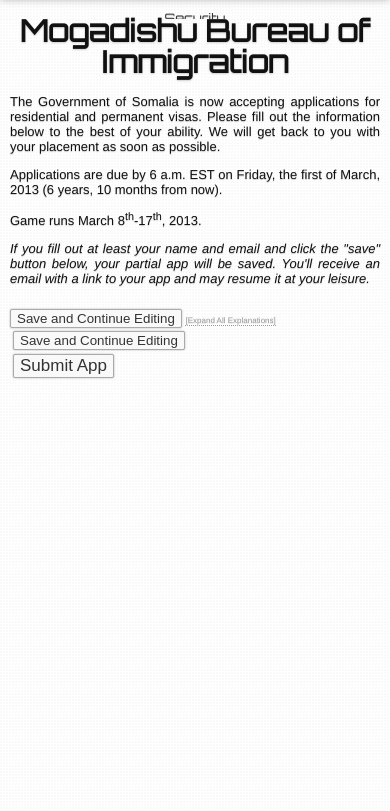
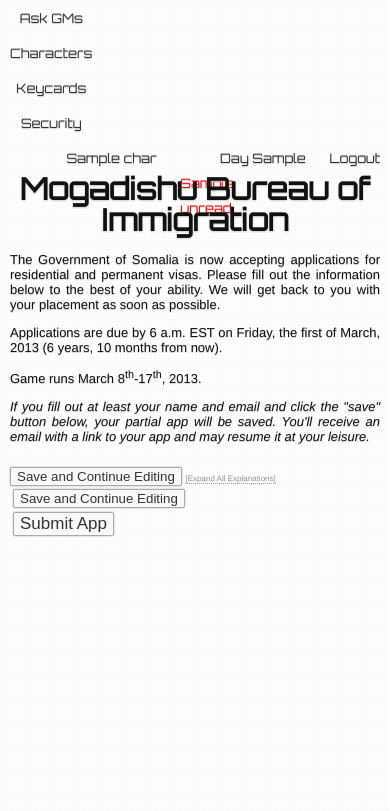
Before and after one commit to ternus/consortium, a Django app: template app/templates/app/app.html in a window 390 px wide. Shown: the part 33-844 px from the top of the page. Run offline with Django 3.2, Linux system fonts and the light colour scheme; the template is opened without the code that fills it: most values are stand-ins (such as "Sample title", 1, 10 or a date in 2020); style sheets or scripts are compiled from the project's sources; parts of the project's set-up code (start-up, migrations or seed data) failed here and were passed over; some libraries are stand-ins or nearby versions; some web fonts are replaced.

Commit message:
styling updates

```diff
--- a/static/css/consortium.css
+++ b/static/css/consortium.css
@@ -71,8 +71,9 @@ div.messages {
 .closemargin {
   margin: 33px auto 10px auto; }
 
+@media screen and (min-width: 651px) {
   .topmargin {
-  margin: 52px auto 10px auto; }
+    margin: 52px auto 10px auto; } }
 
 .container {
   position: relative;
@@ -80,7 +81,9 @@ div.messages {
   color: #111111 !important; }
   @media screen and (max-width: 720px) {
     .container {
-      width: 100%; } }
+      width: 100%;
+      position: static;
+      clear: both; } }
   @media screen and (min-width: 721px) {
     .container {
       margin-left: auto;
@@ -157,6 +160,12 @@ div.messages {
     line-height: 25px;
     height: 30px; }
   @media screen and (max-width: 650px) {
+    #consortium_header {
+      background: none;
+      height: auto;
+      position: static; }
+      #consortium_header li.points {
+        display: block; }
       #consortium_header form {
         display: none;
         visibility: hidden; }
--- a/static/css/consortium.scss
+++ b/static/css/consortium.scss
@@ -169,9 +169,9 @@ div.messages {
   //}
 }
 .topmargin {
-  //@media screen and (min-width:$breaksmall+1) {
-  margin: $headersize+20 auto 10px auto;
-  //}
+  @media screen and (min-width:$breaktiny+1) {
+    margin: $headersize+20 auto 10px auto;
+  }
 }
 
 
@@ -179,6 +179,9 @@ div.messages {
   position:relative;
   @media screen and (max-width:$breaksmall) {
     width: 100%;
+    position: static;
+    clear:both;
+
   }
   @media screen and (min-width:$breaksmall+1) {
     margin-left: auto;
@@ -274,6 +277,13 @@ $headercolor: $ultralight;
     height: 30px;
   }
   @media screen and (max-width:$breaktiny) {
+    background: none;
+    height: auto;
+    position: static;
+    li.points {
+      display: block;
+    }
+
     form {
       display: none;
       visibility: hidden;
```
Lines whose indentation alone changed are shown as unchanged.
